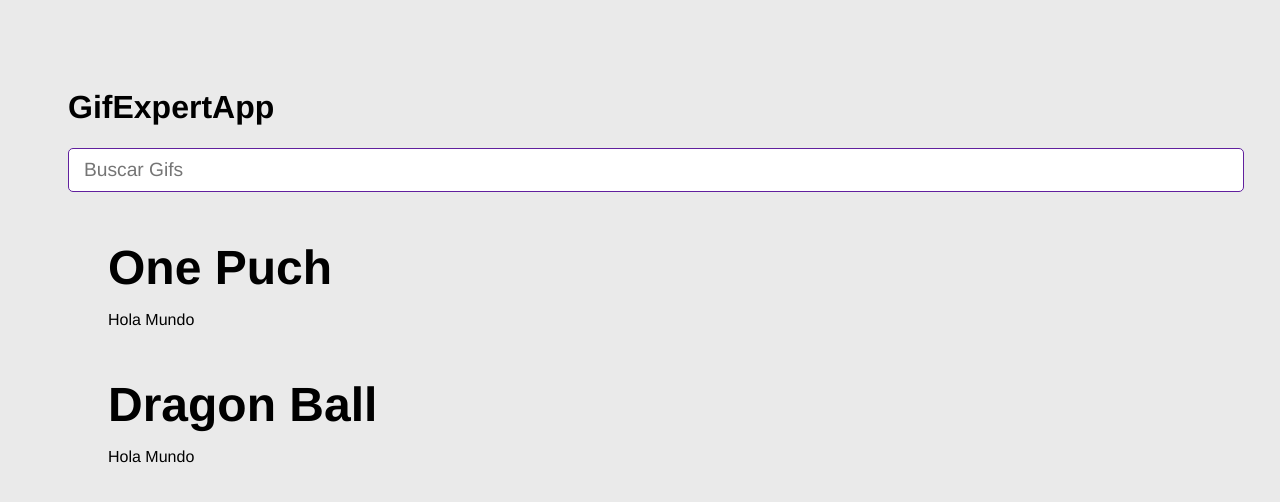
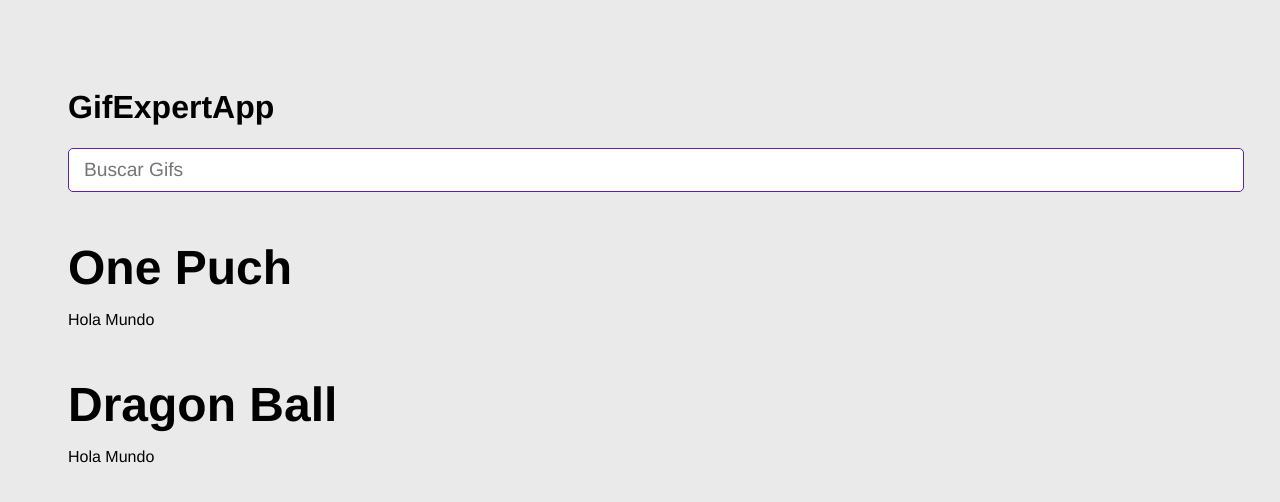
Before and after one commit to farboledafalla/GifExpertApp, a React (Vite) app: page / in a window 1280 px wide. Shown: the top 502 px of the page. Built offline with nearby package versions, Linux system fonts and the light colour scheme.

Commit message:
Se crea el componente GifGrid

```diff
--- a/src/GifExpertApp.jsx
+++ b/src/GifExpertApp.jsx
@@ -21,23 +21,13 @@
 
    return (
       <>
-         {/* Título */}
          <h1>GifExpertApp</h1>
 
-         {/* 3. Input */}
-         {/* Enviando la función del useState */}
-         {/* <AddCategory setCategories={setCategories} /> */}
          <AddCategory onNewCategory={(newValue) => onAddCategory(newValue)} />
 
-         {/* Listado de Gifs */}
-         {/* <button onClick={onAddCategory}>Agregar</button> */}
-         <ol>
-            {categories.map((category) => (
-               <GifGrid key={category} category={category} />
-            ))}
-         </ol>
-
-         {/* Gif Item */}
+         {categories.map((category) => (
+            <GifGrid key={category} category={category} />
+         ))}
       </>
    );
 };
--- a/src/components/GifGrid.jsx
+++ b/src/components/GifGrid.jsx
@@ -1,4 +1,5 @@
 export const GifGrid = ({ category }) => {
+   // Petición http para traer la información del API
    return (
       <>
          <h3>{category}</h3>
```
